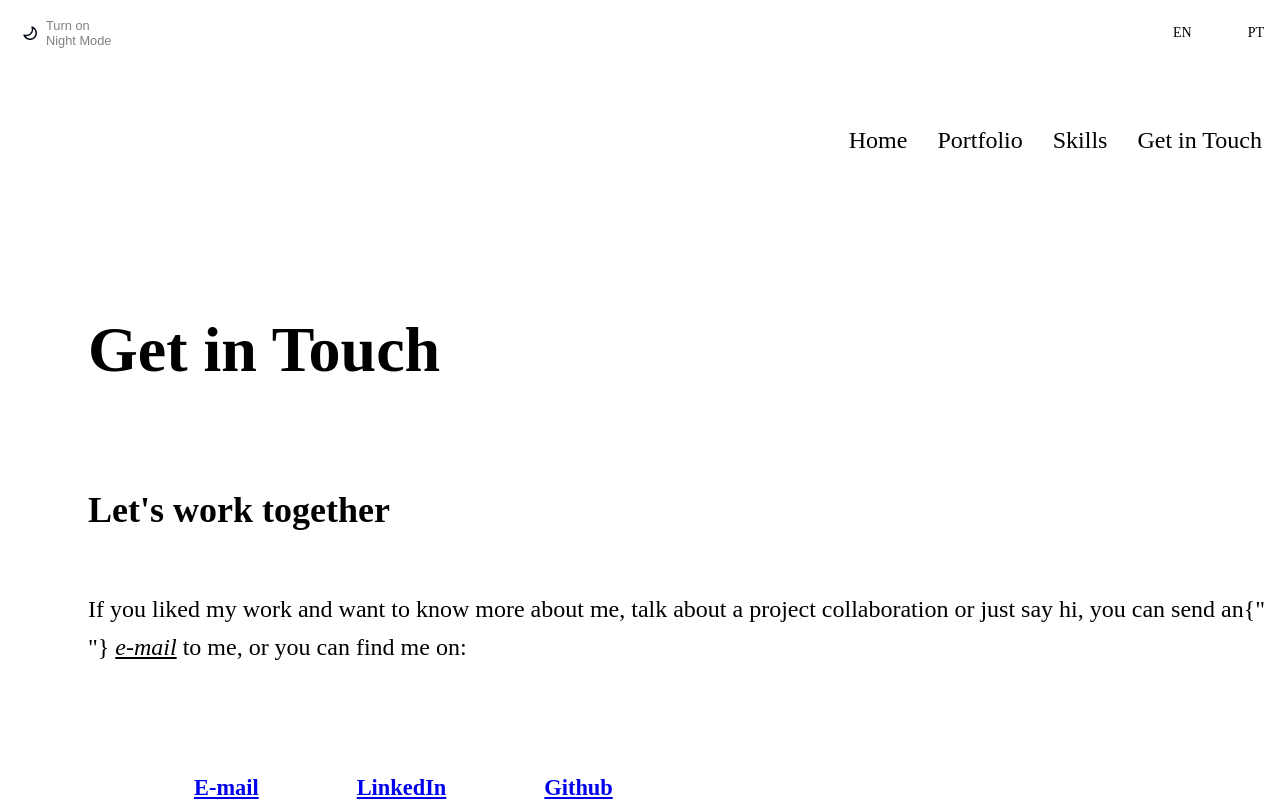
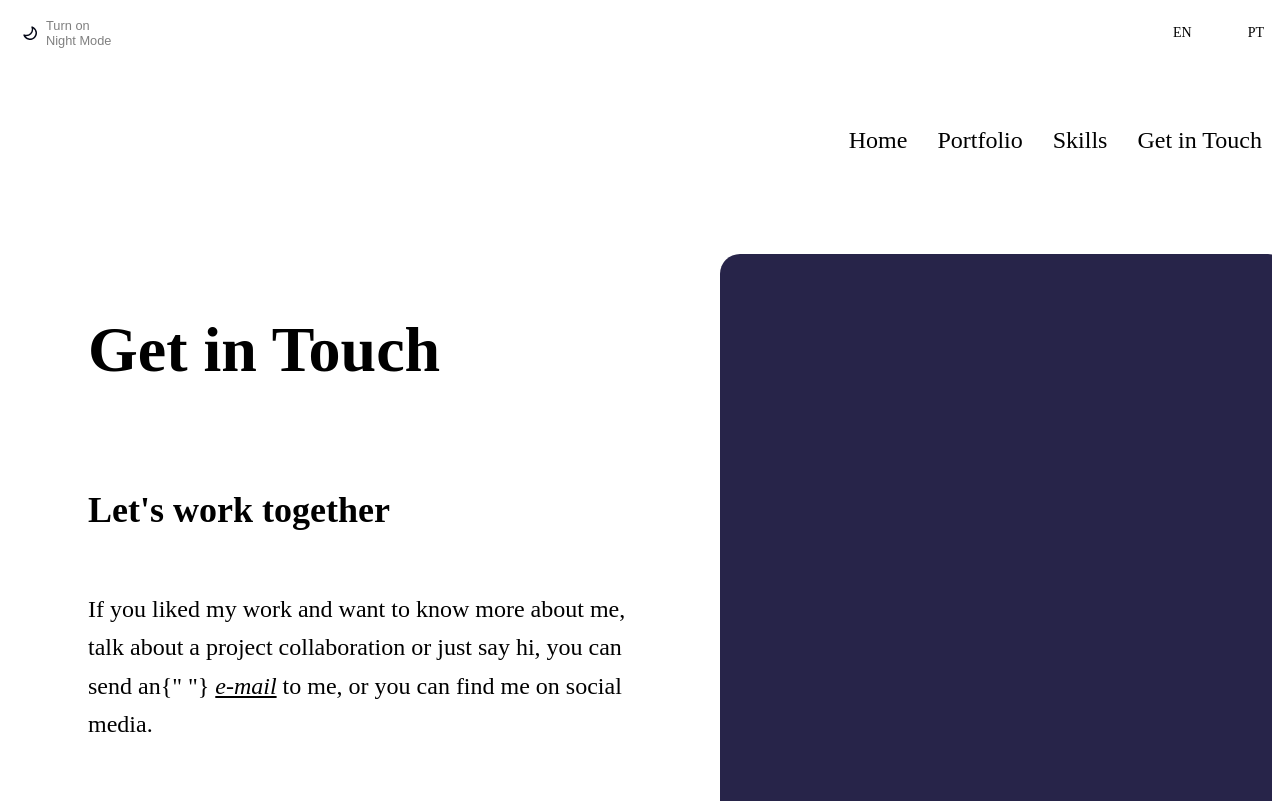
Before and after one commit to brunoalvs/brunoalves.app, a Next.js app: page /contact in a window 1280 px wide. Shown: the top 801 px of the page. Built offline with nearby package versions, Linux system fonts and the light colour scheme.

Commit message:
add markup do map

```diff
--- a/components/Molecules/ListSocial/index.tsx
+++ b/components/Molecules/ListSocial/index.tsx
@@ -16,7 +16,7 @@ const ListSocial = () => {
               d="M20 0C8.954 0 0 8.954 0 20s8.954 20 20 20 20-8.954 20-20S31.046 0 20 0Zm13 19.998a13 13 0 1 0-6.448 11.23l-1.638-2.806a9.75 9.75 0 1 1 4.836-8.424v1.625a1.625 1.625 0 0 1-3.25 0v-6.5h-2.2a6.5 6.5 0 1 0 .107 9.652A4.875 4.875 0 0 0 33 21.623v-1.625Zm-13-3.25a3.25 3.25 0 1 1 0 6.5 3.25 3.25 0 0 1 0-6.5Z"
             />
           </svg>
-          <span>E-mail</span>
+          <span>hello@brunoalves.app</span>
         </a>
       </Item>
       <Item>
--- a/components/Molecules/ListSocial/styled.tsx
+++ b/components/Molecules/ListSocial/styled.tsx
@@ -2,7 +2,8 @@ import styled from "styled-components"
 
 export const List = styled.ul`
   display: grid;
-  grid-template-columns: repeat(auto-fit, minmax(90px, max-content));
+  grid-template-columns: 1fr;
+  /* grid-template-columns: repeat(auto-fit, minmax(90px, max-content)); */
   gap: 2rem;
   list-style: none;
 `
--- a/components/Templates/ContactPage/index.tsx
+++ b/components/Templates/ContactPage/index.tsx
@@ -30,6 +30,10 @@ export function ContactPage({ content }: ContactPageProps) {
         className="map"
         style={{
           backgroundColor: "#272449",
+          width: "100%",
+          minHeight: "250px",
+          height: "100%",
+          borderRadius: "20px",
         }}
       ></section>
     </Container>
--- a/components/Templates/ContactPage/styles.tsx
+++ b/components/Templates/ContactPage/styles.tsx
@@ -1,6 +1,10 @@
 import styled from "styled-components"
 
 export const Container = styled.div`
+  width: 100%;
+  display: grid;
+  grid-template-columns: 1fr;
+
   .content {
     width: 100%;
     display: flex;
@@ -8,8 +12,13 @@ export const Container = styled.div`
     justify-content: center;
 
     > p {
-      margin-top: 1rem;
-      margin-bottom: 2rem;
+      margin: 2rem 0;
+    }
+
+    @media (max-width: 768px) {
+      > h2 {
+        margin-top: 1rem;
+      }
     }
 
     @media (min-width: 768px) {
@@ -21,4 +30,9 @@ export const Container = styled.div`
       }
     }
   }
+
+  @media (min-width: 768px) {
+    grid-template-columns: repeat(2, 1fr);
+    gap: 4rem;
+  }
 `
--- a/pages/contact.tsx
+++ b/pages/contact.tsx
@@ -14,8 +14,7 @@ const Contact: NextPage = () => {
       text: [
         `If you liked my work and want to know more about me, talk about a
       project collaboration or just say hi, you can send an{" "}
-      <a href="mailto:hello@brunoalves.app">e-mail</a> to me, or you can find
-      me on:`,
+      <a href="mailto:hello@brunoalves.app">e-mail</a> to me, or you can find me on social media.`,
       ],
     },
     pt: {
@@ -25,7 +24,7 @@ const Contact: NextPage = () => {
         `Se você gostou do meu trabalho e quer saber mais sobre mim, conversar
       sobre uma colaboração em projetos ou apenas dizer um olá, você pode me
       enviar um <a href="mailto:hello@brunoalves.app">e-mail</a> ou me
-      chamar no :`,
+      procurar em minhas redes:`,
       ],
     },
   }
```
